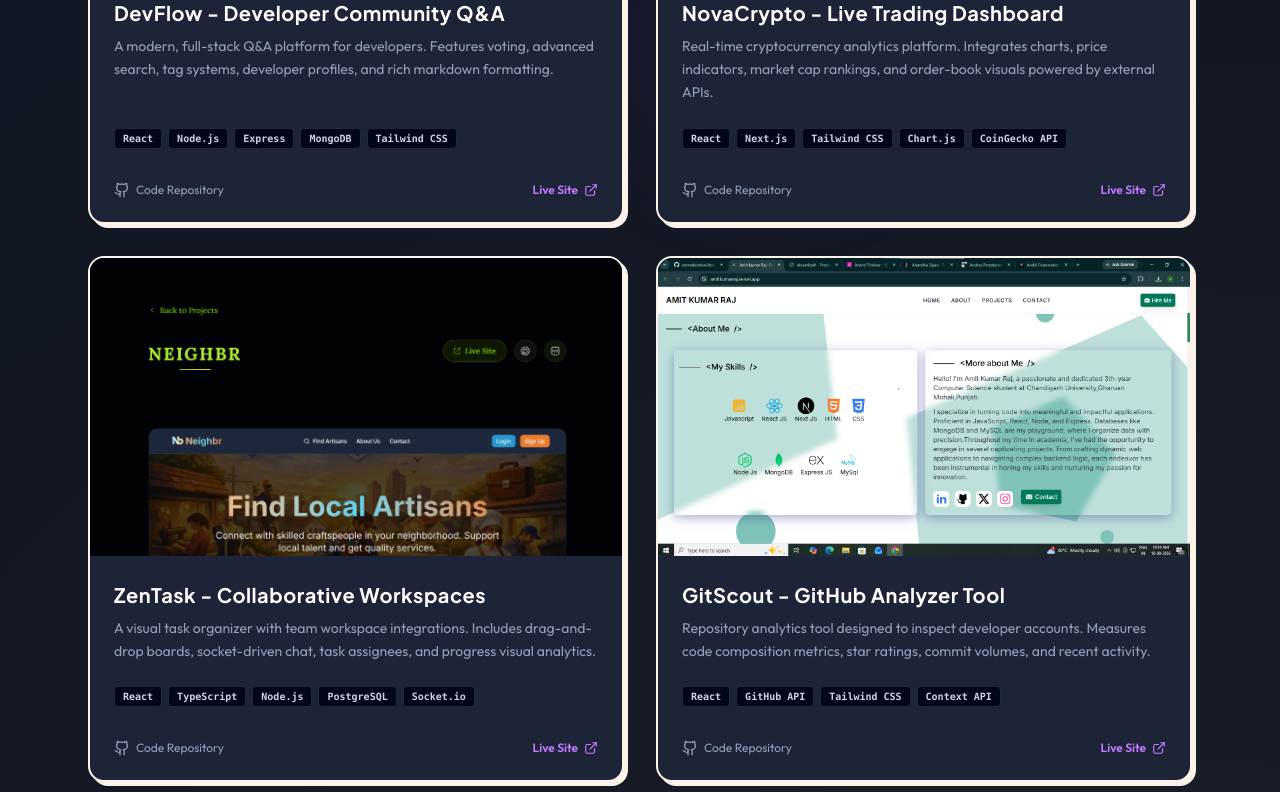
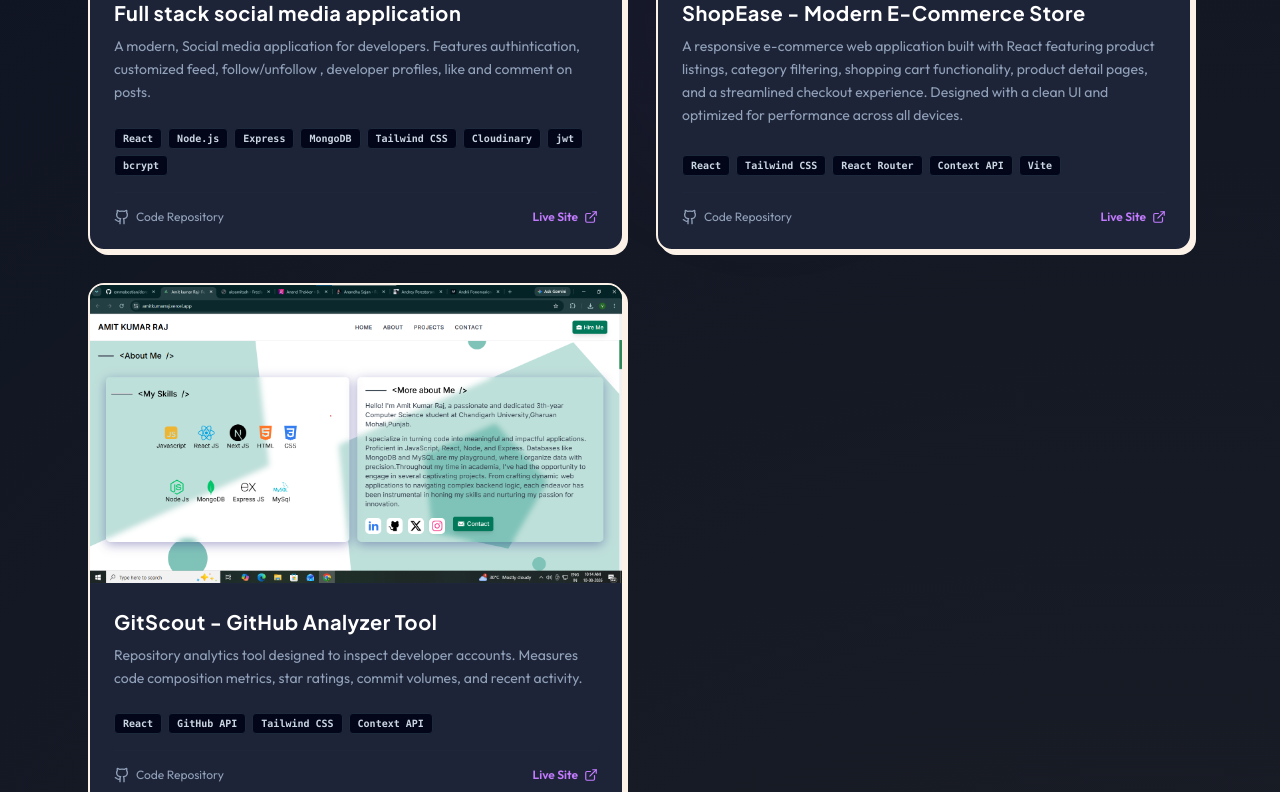
Before and after one commit to Vikaskkumar/Portfolio, a React (Vite) app: page / in a window 1280 px wide. Shown: the part 3220-4012 px from the top of the page. Built offline with nearby package versions, Linux system fonts and the light colour scheme.

Commit message:
e-comm added

```diff
--- a/src/components/Projects.jsx
+++ b/src/components/Projects.jsx
@@ -1,6 +1,7 @@
 import { useState } from 'react';
 import { ExternalLink, FolderGit2, Layers } from 'lucide-react';
 import { Github } from './BrandIcons';
+import ecommerceImage from '../assets/e-com.png';
 
 export default function Projects() {
   const [activeFilter, setActiveFilter] = useState('all');
@@ -14,32 +15,25 @@ export default function Projects() {
 
   const projectsData = [
     {
-      title: 'DevFlow - Developer Community Q&A',
-      description: 'A modern, full-stack Q&A platform for developers. Features voting, advanced search, tag systems, developer profiles, and rich markdown formatting.',
-      tech: ['React', 'Node.js', 'Express', 'MongoDB', 'Tailwind CSS'],
+      title: 'Full stack social media application',
+      description: 'A modern, Social media application for developers. Features authintication, customized feed, follow/unfollow , developer profiles, like and comment on posts.',
+      tech: ['React', 'Node.js', 'Express', 'MongoDB', 'Tailwind CSS', 'Cloudinary', 'jwt', 'bcrypt'],
       category: 'fullstack',
       image: '/images/portfolio1.png',
       demoUrl: 'https://github.com',
-      githubUrl: 'https://github.com',
+      githubUrl: 'https://github.com/Vikaskkumar/StarkNet-',
     },
     {
-      title: 'NovaCrypto - Live Trading Dashboard',
-      description: 'Real-time cryptocurrency analytics platform. Integrates charts, price indicators, market cap rankings, and order-book visuals powered by external APIs.',
-      tech: ['React', 'Next.js', 'Tailwind CSS', 'Chart.js', 'CoinGecko API'],
+      title: 'ShopEase - Modern E-Commerce Store',
+      description:
+        'A responsive e-commerce web application built with React featuring product listings, category filtering, shopping cart functionality, product detail pages, and a streamlined checkout experience. Designed with a clean UI and optimized for performance across all devices.',
+      tech: ['React', 'Tailwind CSS', 'React Router', 'Context API', 'Vite'],
       category: 'frontend',
-      image: '/images/portfolio2.1.png',
-      demoUrl: 'https://github.com',
-      githubUrl: 'https://github.com',
+      image: ecommerceImage,
+      demoUrl: 'https://e-commerce1-fawn.vercel.app/',
+      githubUrl: 'https://github.com/Vikaskkumar/e-commerce1',
     },
-    {
-      title: 'ZenTask - Collaborative Workspaces',
-      description: 'A visual task organizer with team workspace integrations. Includes drag-and-drop boards, socket-driven chat, task assignees, and progress visual analytics.',
-      tech: ['React', 'TypeScript', 'Node.js', 'PostgreSQL', 'Socket.io'],
-      category: 'fullstack',
-      image: '/images/portfolio3.png',
-      demoUrl: 'https://github.com',
-      githubUrl: 'https://github.com',
-    },
+
     {
       title: 'GitScout - GitHub Analyzer Tool',
       description: 'Repository analytics tool designed to inspect developer accounts. Measures code composition metrics, star ratings, commit volumes, and recent activity.',
@@ -79,11 +73,10 @@ export default function Projects() {
             <button
               key={filter.id}
               onClick={() => setActiveFilter(filter.id)}
-              className={`px-4 py-2 rounded-xl text-xs sm:text-sm font-semibold transition-all duration-200 border ${
-                activeFilter === filter.id
-                  ? 'bg-purple-600 border-purple-500 text-white shadow-lg shadow-purple-600/20'
-                  : 'bg-white dark:bg-slate-900/60 border-slate-200 dark:border-slate-800 text-slate-600 dark:text-slate-400 hover:text-slate-900 dark:hover:text-white hover:border-slate-300 dark:hover:border-slate-700'
-              }`}
+              className={`px-4 py-2 rounded-xl text-xs sm:text-sm font-semibold transition-all duration-200 border ${activeFilter === filter.id
+                ? 'bg-purple-600 border-purple-500 text-white shadow-lg shadow-purple-600/20'
+                : 'bg-white dark:bg-slate-900/60 border-slate-200 dark:border-slate-800 text-slate-600 dark:text-slate-400 hover:text-slate-900 dark:hover:text-white hover:border-slate-300 dark:hover:border-slate-700'
+                }`}
             >
               {filter.name}
             </button>
```
Also changed, not shown: src/assets/e-com.png (added).
